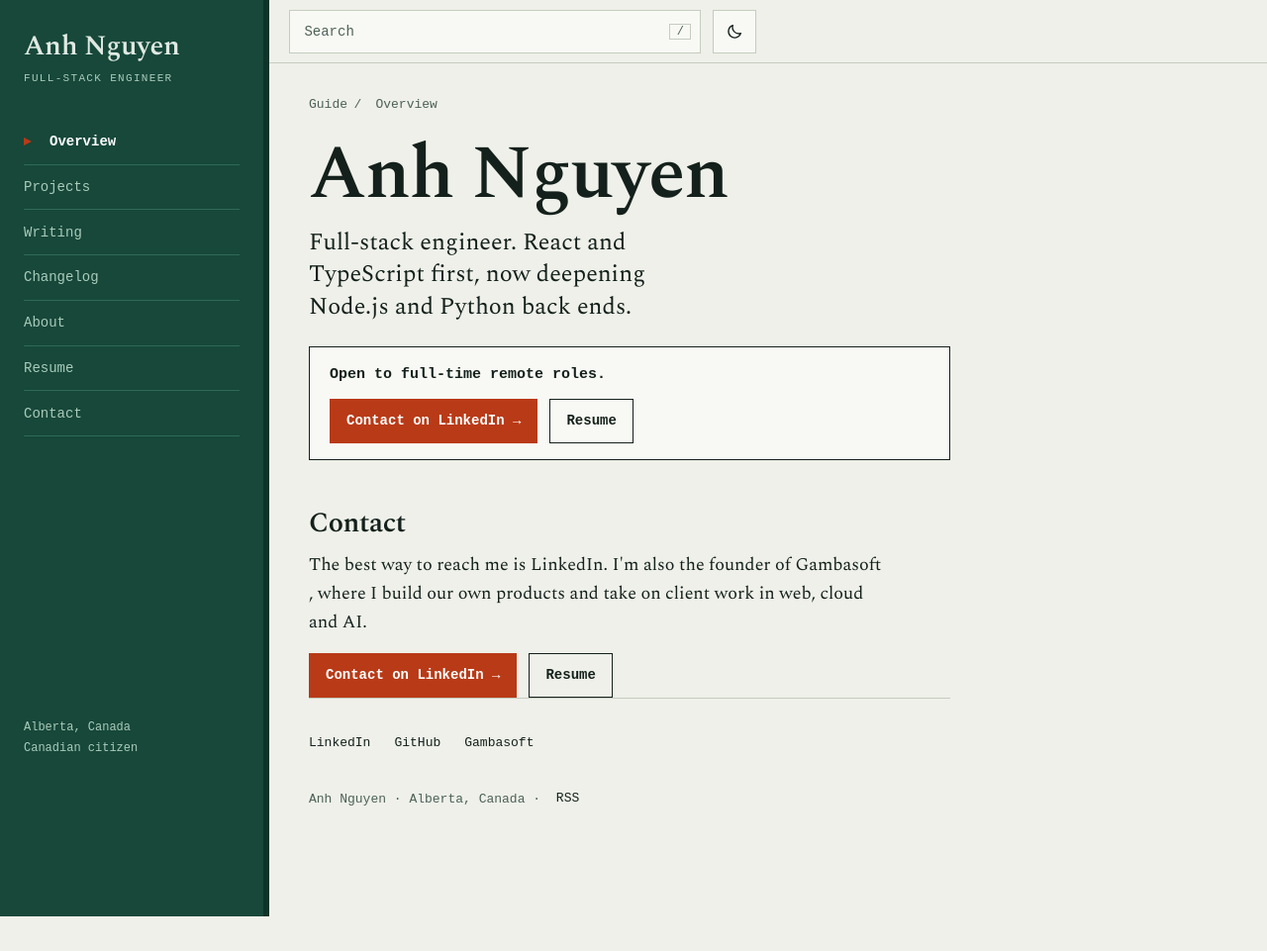
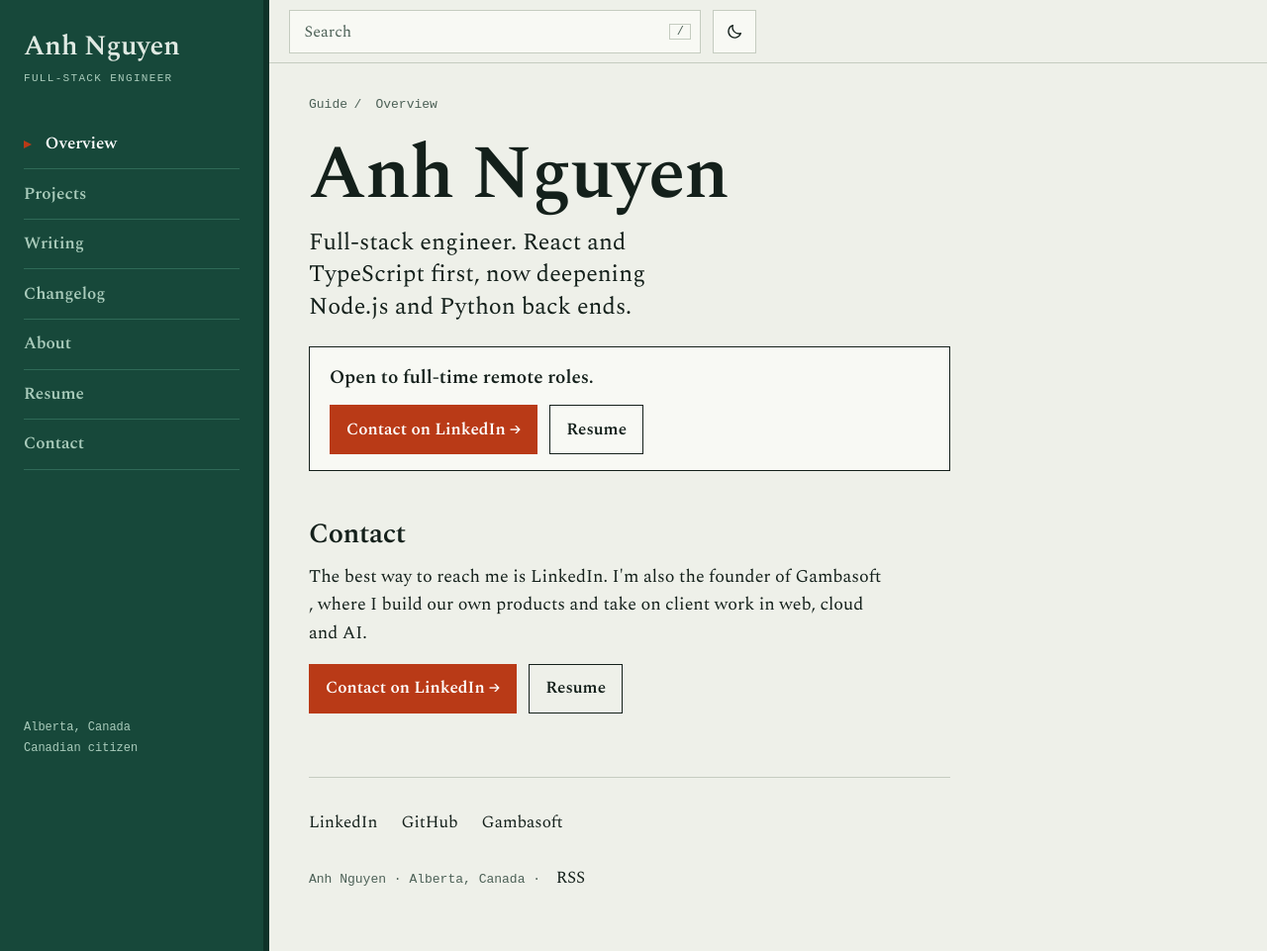
Before and after one commit to ahntn/ahntn.github.io, an Astro site: page / in a window 1280 px wide. Shown: the top 961 px of the page at 99% size. Before the commit the page ends 926 px from the top, so only its background shows below. Built offline with nearby package versions, Linux system fonts and the light colour scheme; Astro itself is replaced by a stand-in of ours; some packages are replaced by stand-ins of ours; a web font is replaced by a local one.

Commit message:
fix: finish review pass - no labels above headings, one column width, serif nav and buttons, footer spacing

```diff
--- a/src/components/Plate.astro
+++ b/src/components/Plate.astro
@@ -14,10 +14,6 @@ const isDev = import.meta.env.DEV;
 ---
 
 <article class="plate">
-  <span class="plate-no">
-    No. {number}
-    {data.draft ? ' · draft' : ''}
-  </span>
   {data.diagram ? (
     <figure class="figure">
       <img
@@ -41,6 +37,7 @@ const isDev = import.meta.env.DEV;
   )}
   <h3>
     <a href={withBase(`/projects/${project.id}`)}>{data.title}</a>
+    <span class="plate-no">No. {number}</span>
   </h3>
   <p>{data.summary}</p>
   <ProjectKey project={project} />
--- a/src/components/PostRow.astro
+++ b/src/components/PostRow.astro
@@ -13,13 +13,14 @@ const { data } = post;
 ---
 
 <article class="post-row">
-  <p class="label tabular">
-    <time datetime={data.pubDate.toISOString()}>{formatDate(data.pubDate)}</time>·{' '}
-    {readingTime} min read{data.tags.length > 0 ? ` · ${data.tags.join(', ')}` : ''}
-  </p>
   <h3>
     <a href={withBase(`/writing/${post.id}`)}>{data.title}</a>
   </h3>
+  <p class="label tabular meta">
+    <time datetime={data.pubDate.toISOString()}>{formatDate(data.pubDate)}</time>
+    {' · '}
+    {readingTime} min read{data.tags.length > 0 ? ` · ${data.tags.join(', ')}` : ''}
+  </p>
   <p>{data.description}</p>
 </article>
 
@@ -27,10 +28,12 @@ const { data } = post;
   .post-row {
     border-top: 1px solid var(--ink);
     padding: 0.9rem 0 1.4rem;
-    max-width: var(--measure);
+  }
+  .meta {
+    margin: 0 0 0.4rem;
   }
   .post-row h3 {
-    margin: 0.3rem 0 0.3rem;
+    margin: 0 0 0.2rem;
     font-size: 1.375rem;
   }
   .post-row h3 a {
--- a/src/styles/global.css
+++ b/src/styles/global.css
@@ -163,8 +163,9 @@ table,
   list-style: none;
   margin: 0;
   padding: 0;
-  font-family: var(--font-mono);
-  font-size: 0.875rem;
+  font-family: var(--font-serif);
+  font-size: 1.0625rem;
+  font-weight: 600;
 }
 .rail-nav li {
   border-bottom: 1px solid var(--cloth-rule);
@@ -397,11 +398,10 @@ h1 {
   flex-wrap: wrap;
   align-items: center;
   gap: 0.75rem 1.5rem;
-  max-width: 42rem;
 }
 .callout-title {
-  font-family: var(--font-mono);
-  font-size: 0.9375rem;
+  font-family: var(--font-serif);
+  font-size: 1.1875rem;
   font-weight: 600;
 }
 .btn {
@@ -410,8 +410,8 @@ h1 {
   gap: 0.5rem;
   background: var(--pointer);
   color: var(--pointer-ink);
-  font-family: var(--font-mono);
-  font-size: 0.875rem;
+  font-family: var(--font-serif);
+  font-size: 1.0625rem;
   font-weight: 600;
   padding: 0.65rem 1rem;
   text-decoration: none;
@@ -456,9 +456,13 @@ h1 {
   color: var(--muted);
 }
 .plate h3 {
+  display: flex;
+  justify-content: space-between;
+  align-items: baseline;
+  gap: 0.75rem;
   font-size: 1.375rem;
   line-height: 1.15;
-  margin: 0.3rem 0 0.4rem;
+  margin: 0.6rem 0 0.4rem;
 }
 .plate h3 a {
   text-decoration: none;
@@ -598,7 +602,7 @@ h1 {
   background: var(--plate);
   color: var(--ink);
   padding: 0 2.75rem 0 0.9rem;
-  font: 0.875rem var(--font-mono);
+  font: 1rem var(--font-serif);
 }
 .search input::placeholder {
   color: var(--muted);
@@ -663,6 +667,7 @@ h1 {
 /* Footer */
 .site-foot {
   border-top: 1px solid var(--rule);
+  margin-top: 4rem;
   padding: 1.5rem 0 3rem;
   font-family: var(--font-mono);
   font-size: 0.8125rem;
@@ -678,6 +683,8 @@ h1 {
 }
 .site-foot a {
   color: var(--ink);
+  font-family: var(--font-serif);
+  font-size: 1.0625rem;
   display: inline-flex;
   align-items: center;
   min-height: 2.75rem;
```
